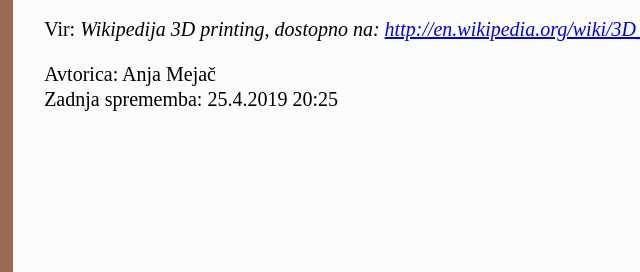
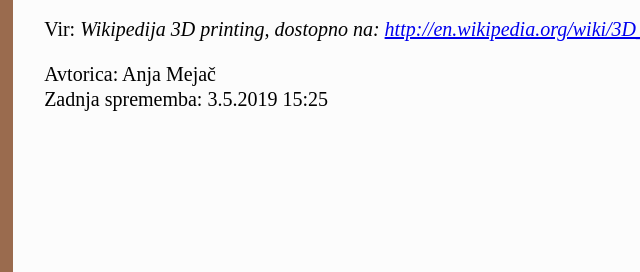
Before and after one commit to 3dtiskanje/3dtiskanje.github.io, a plain HTML site: page index.html in a window 1280 px wide. Shown: the part 440-712 px from the top of the page, 0-640 px from the left. Drawn offline with Linux system fonts and the light colour scheme.

Commit message:
Add files via upload

```diff
--- a/index.html
+++ b/index.html
@@ -46,7 +46,7 @@
 
 					<p>Vir: <i>Wikipedija 3D printing, dostopno na: <a href="http://en.wikipedia.org/wiki/3D_printing" target="_blank"> http://en.wikipedia.org/wiki/3D_printing</a> (26.3.2019)</i></p>
 
-					<p>Avtorica: Anja Mejač <br> Zadnja sprememba: 25.4.2019 20:25</p>
+					<p>Avtorica: Anja Mejač <br> Zadnja sprememba: 3.5.2019 15:25</p>
 
 					<div class="desno_poz">
 						<img src="Logo/3D.png" alt="Logo 3D" width="27%">
```
